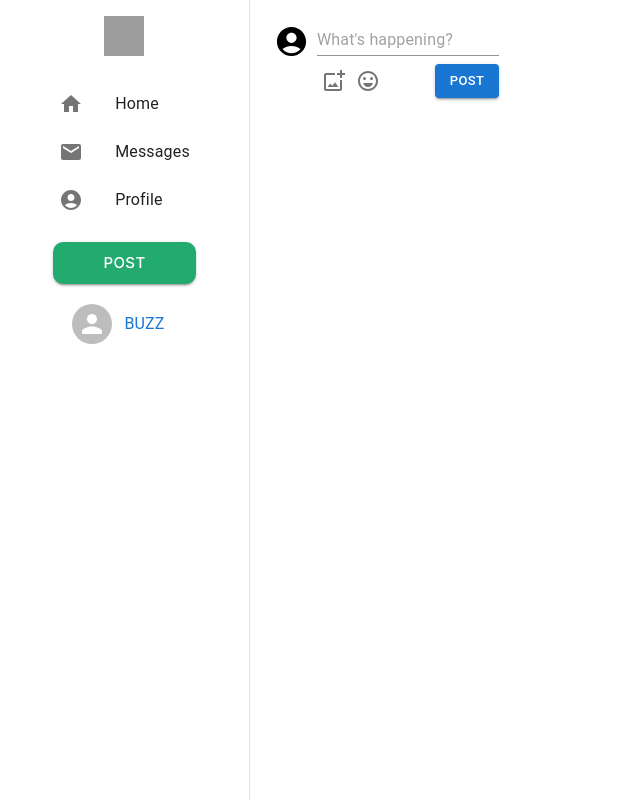
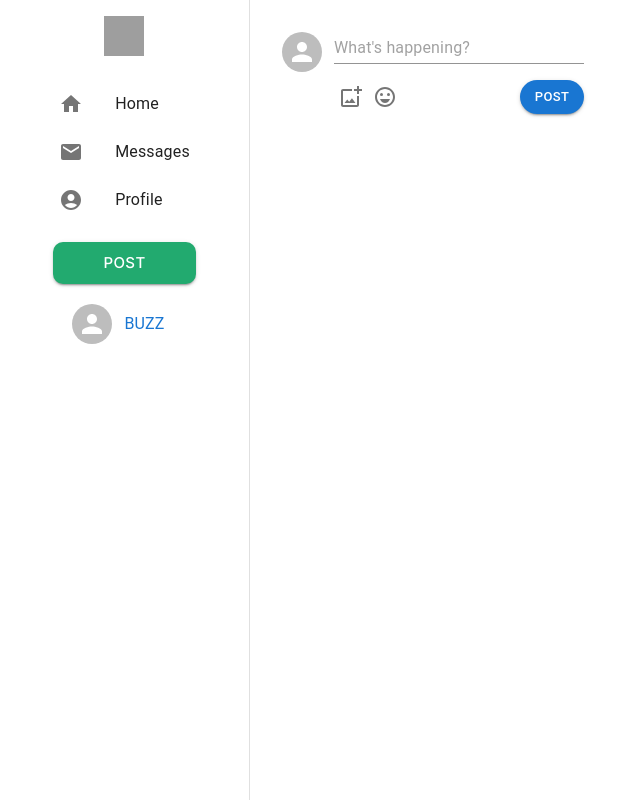
Before and after one commit to Project-Chirp/chirp-frontend, a React (Create React App) app: page /home in a window 1280 px wide. Shown: the whole page, without its empty margins (0-640 px from the left). Built offline with nearby package versions, Linux system fonts and the light colour scheme; grey boxes are pictures that could not be loaded.

Commit message:
Compose post component styling

```diff
--- a/src/components/ComposePost.tsx
+++ b/src/components/ComposePost.tsx
@@ -1,19 +1,29 @@
-import AccountCircle from "@mui/icons-material/AccountCircle";
-import { Box, Button, IconButton, Stack, TextField } from "@mui/material";
+import {
+  Avatar,
+  Box,
+  Button,
+  IconButton,
+  Stack,
+  TextField,
+} from "@mui/material";
 import AddPhotoAlternateOutlinedIcon from "@mui/icons-material/AddPhotoAlternateOutlined";
 import EmojiEmotionsOutlinedIcon from "@mui/icons-material/EmojiEmotionsOutlined";
 
 const ComposePost = () => {
   return (
-    <Box sx={{ display: "flex", padding: 2 }}>
-      <AccountCircle fontSize="large" sx={{ paddingRight: 1 }} />
-      <Box>
+    <Box sx={{ display: "flex", padding: 3 }}>
+      <Box sx={{ paddingRight: 1.5 }}>
+        <Avatar />
+      </Box>
+      <Box sx={{ minWidth: 250 }}>
         <TextField
+          fullWidth
           id="standard-multiline-static"
           hiddenLabel
           multiline
           variant="standard"
           placeholder="What's happening?"
+          sx={{ paddingBottom: 1 }}
         />
         <Box
           sx={{
@@ -30,7 +40,7 @@ const ComposePost = () => {
               <EmojiEmotionsOutlinedIcon />
             </IconButton>
           </Stack>
-          <Button variant="contained" size="small">
+          <Button variant="contained" size="small" sx={{ borderRadius: 10 }}>
             Post
           </Button>
         </Box>
```
